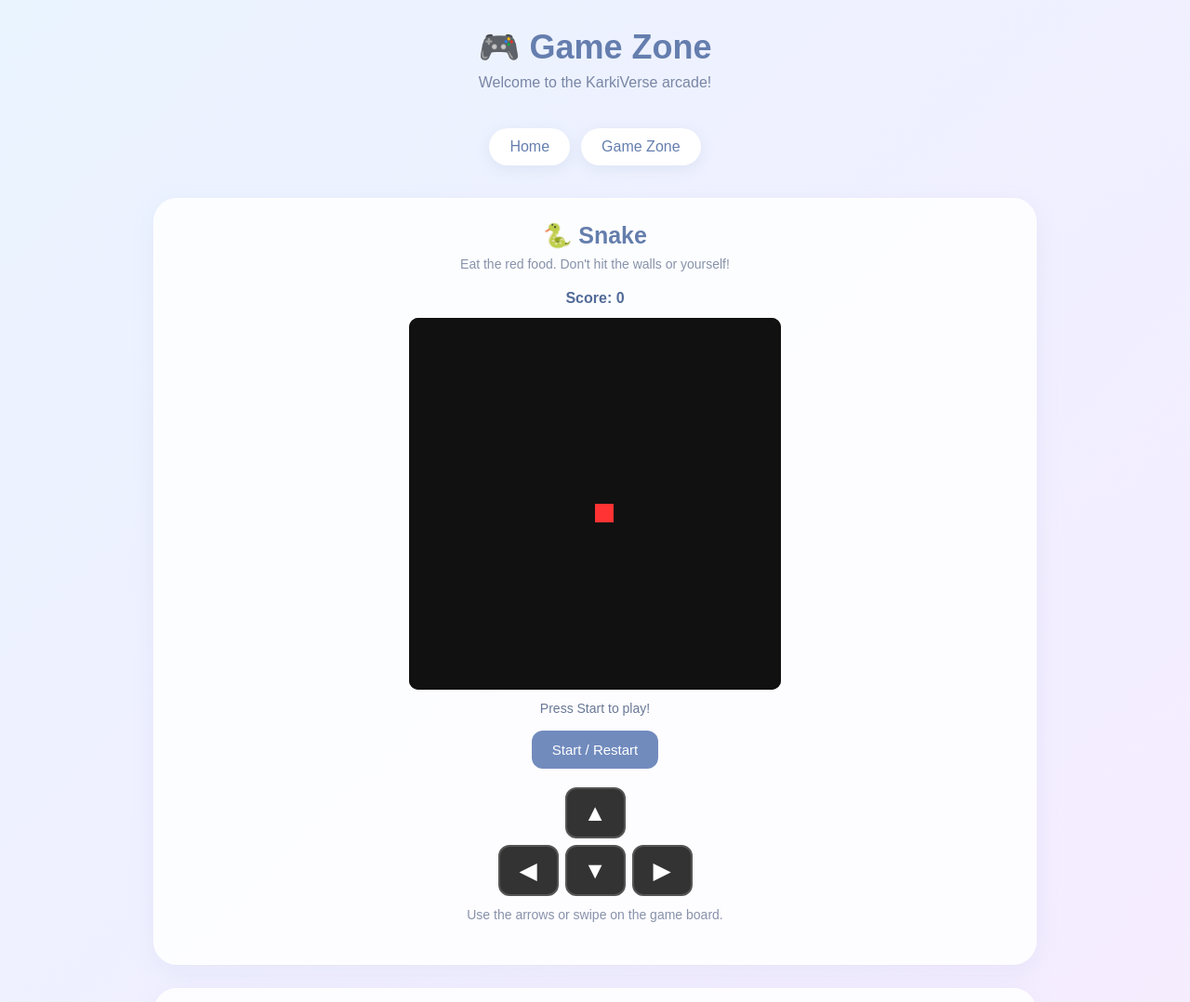
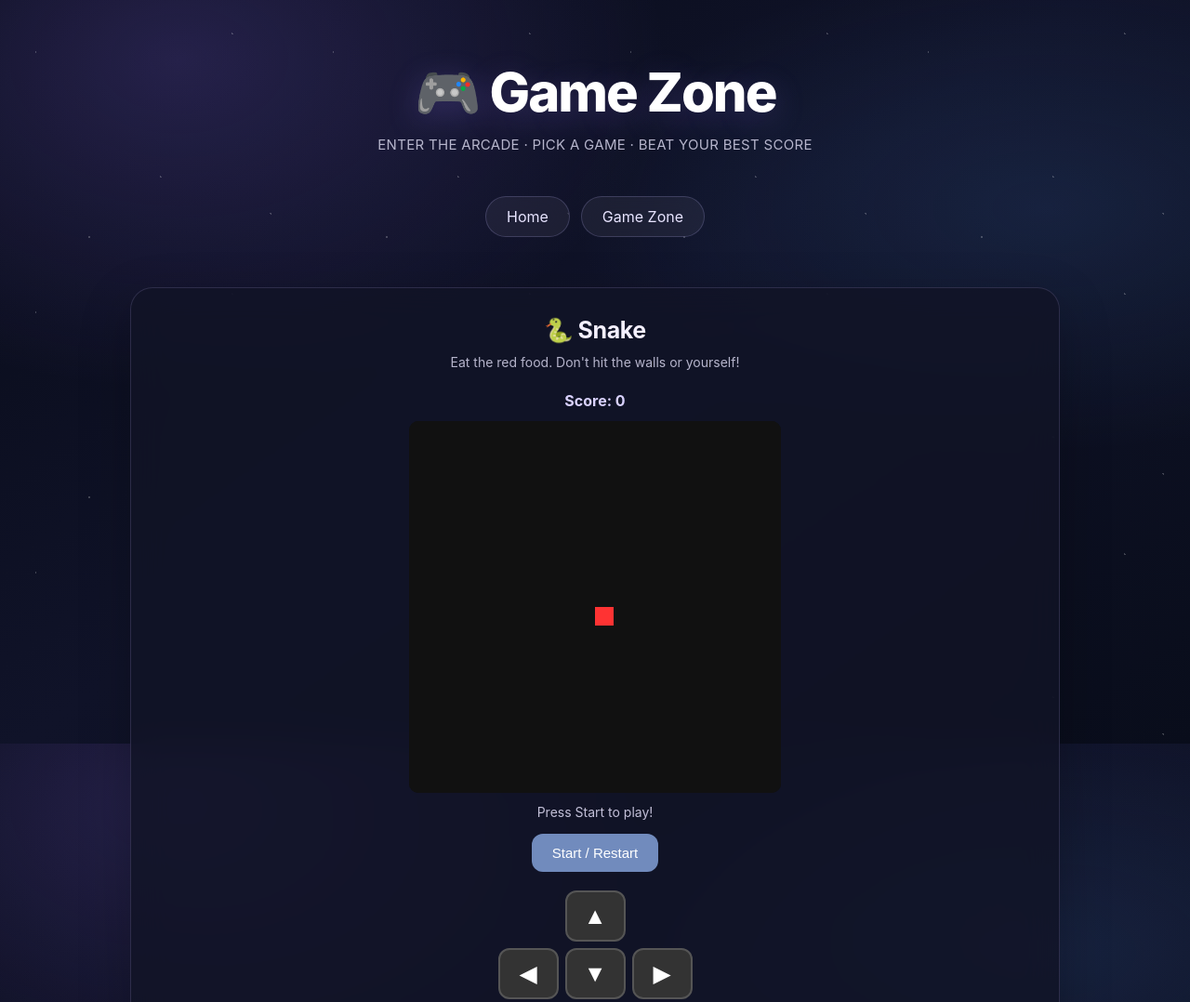
Before and after one commit to karkihubbb/karkiihub.github.io, a plain HTML site: page games.html in a window 1280 px wide. Shown: the top 1078 px of the page at 93% size. Drawn offline with Linux system fonts and the light colour scheme.

Commit message:
Update games.html

```diff
--- a/games.html
+++ b/games.html
@@ -1,3 +1,4 @@
+
 <!DOCTYPE html>
 <html lang="en">
 <head>
@@ -12,71 +13,118 @@
   padding: 0;
 }
 
+:root {
+  color-scheme: dark;
+  --page-ink: #f3f2ff;
+  --muted-ink: #b6b5cc;
+  --panel: rgba(18, 20, 39, 0.82);
+  --panel-border: rgba(190, 178, 255, 0.16);
+}
+
 body {
-  font-family: Arial, sans-serif;
-  background: linear-gradient(135deg,#eaf4ff,#f4edff,#fff0f5);
-  color: #34415c;
+  font-family: Inter, "Segoe UI", Arial, sans-serif;
+  color: var(--page-ink);
   min-height: 100vh;
+  overflow-x: hidden;
+  background:
+    radial-gradient(ellipse at 15% 8%, rgba(94, 75, 170, .32), transparent 34%),
+    radial-gradient(ellipse at 88% 28%, rgba(53, 91, 150, .22), transparent 32%),
+    linear-gradient(145deg, #080b18 0%, #101329 48%, #090d1b 100%);
+  background-attachment: fixed;
+}
+
+body::before {
+  content: "";
+  position: fixed;
+  inset: 0;
+  pointer-events: none;
+  opacity: .22;
+  background-image:
+    radial-gradient(1px 1px at 12% 20%, #fff 98%, transparent),
+    radial-gradient(1px 1px at 78% 13%, #fff 98%, transparent),
+    radial-gradient(1px 1px at 54% 68%, #fff 98%, transparent),
+    radial-gradient(1px 1px at 91% 82%, #fff 98%, transparent),
+    radial-gradient(1px 1px at 30% 91%, #fff 98%, transparent);
+  background-size: 320px 280px;
 }
 
 header {
+  position: relative;
   text-align: center;
-  padding: 30px 15px;
+  padding: 64px 18px 34px;
 }
 
 header h1 {
-  font-size: 36px;
-  color: #657eae;
+  color: #fff;
+  font-size: clamp(36px, 6vw, 58px);
+  font-weight: 800;
+  letter-spacing: -2px;
+  text-shadow: 0 8px 35px rgba(151, 123, 255, .24);
 }
 
 header p {
-  margin-top: 8px;
-  color: #7886a5;
+  margin-top: 12px;
+  color: var(--muted-ink);
+  font-size: 15px;
+  letter-spacing: .3px;
 }
 
 nav {
+  position: relative;
   display: flex;
   justify-content: center;
   gap: 12px;
   flex-wrap: wrap;
-  padding: 10px;
+  padding: 12px 18px 30px;
 }
 
 nav a {
   text-decoration: none;
-  background: white;
-  color: #657eae;
+  color: #e8e4ff;
   padding: 11px 22px;
-  border-radius: 25px;
-  box-shadow: 0 4px 15px #b9c8df55;
+  border: 1px solid rgba(195, 184, 255, .2);
+  border-radius: 999px;
+  background: rgba(255, 255, 255, .055);
+  backdrop-filter: blur(14px);
+  transition: .2s ease;
+}
+
+nav a:hover {
+  background: rgba(167, 139, 250, .18);
+  border-color: rgba(190, 170, 255, .55);
+  transform: translateY(-2px);
 }
 
 main {
-  width: min(950px,94%);
-  margin: auto;
-  padding-bottom: 50px;
+  position: relative;
+  width: min(1000px, 92%);
+  margin: 0 auto;
+  padding-bottom: 58px;
 }
 
 .game {
-  background: #ffffffd9;
-  border: 1px solid #ffffff;
-  border-radius: 25px;
-  padding: 25px 15px;
-  margin: 25px 0;
+  background: var(--panel);
+  border: 1px solid var(--panel-border);
+  border-radius: 24px;
+  padding: 30px 18px;
+  margin: 24px 0;
   text-align: center;
-  box-shadow: 0 8px 25px #9aadd522;
+  box-shadow: 0 18px 55px rgba(0, 0, 0, .24);
+  backdrop-filter: blur(18px);
 }
 
 .game h2 {
-  color: #647eac;
-  margin-bottom: 8px;
+  color: #f4f0ff;
+  margin-bottom: 9px;
   font-size: 25px;
+  letter-spacing: -.4px;
 }
 
 .description {
-  color: #8792aa;
+  color: var(--muted-ink);
   margin-bottom: 20px;
   font-size: 14px;
+  line-height: 1.6;
 }
 
 .game-area {
@@ -93,6 +141,7 @@ canvas {
   touch-action: none;
 }
 
+/* Original game buttons */
 button {
   border: none;
   border-radius: 12px;
@@ -110,17 +159,16 @@ button:active {
 
 .score {
   font-weight: bold;
-  color: #526b98;
+  color: #d9d2ff;
 }
 
 .status {
-  color: #687895;
+  color: #c3c0d8;
   min-height: 20px;
   font-size: 14px;
 }
 
 /* SNAKE */
-
 #snakeCanvas {
   width: 400px;
   background: #111;
@@ -164,14 +212,12 @@ button:active {
 }
 
 /* FLAPPY BIRD */
-
 #flappyCanvas {
   width: 360px;
   background: #70c5ce;
 }
 
 /* 2048 */
-
 #board2048 {
   width: min(340px,95vw);
   aspect-ratio: 1;
@@ -208,7 +254,6 @@ button:active {
 .tile[data-value="2048"] {background:#edc22e;color:white;font-size:20px;}
 
 /* ROCK PAPER SCISSORS */
-
 .rps-buttons {
   display: flex;
   gap: 12px;
@@ -230,17 +275,35 @@ button:active {
 }
 
 footer {
+  position: relative;
   text-align: center;
-  color: #8994ac;
+  color: #9695b2;
   padding: 25px;
   font-size: 13px;
+  border-top: 1px solid rgba(190, 178, 255, .1);
 }
 
 @media(max-width:500px) {
-  header h1 {font-size:29px;}
-  .game {padding:20px 10px;}
-  #snakeCanvas {width: min(400px,90vw);}
-  #flappyCanvas {width: min(360px,90vw);}
+  header {
+    padding-top: 48px;
+  }
+
+  header h1 {
+    font-size: 34px;
+    letter-spacing: -1px;
+  }
+
+  .game {
+    padding: 24px 10px;
+  }
+
+  #snakeCanvas {
+    width: min(400px,90vw);
+  }
+
+  #flappyCanvas {
+    width: min(360px,90vw);
+  }
 }
 </style>
 </head>
@@ -249,7 +312,7 @@ footer {
 
 <header>
   <h1>🎮 Game Zone</h1>
-  <p>Welcome to the KarkiVerse arcade!</p>
+  <p>ENTER THE ARCADE · PICK A GAME · BEAT YOUR BEST SCORE</p>
 </header>
 
 <nav>
@@ -258,8 +321,6 @@ footer {
 </nav>
 
 <main>
-
-<!-- SNAKE -->
 
 <section class="game">
   <h2>🐍 Snake</h2>
@@ -282,8 +343,6 @@ footer {
   </div>
 </section>
 
-<!-- FLAPPY BIRD -->
-
 <section class="game">
   <h2>🐤 Flappy Bird</h2>
   <p class="description">Tap to fly through the pipes. Don't hit anything!</p>
@@ -298,8 +357,6 @@ footer {
   </div>
 </section>
 
-<!-- 2048 -->
-
 <section class="game">
   <h2>🔢 2048</h2>
   <p class="description">Combine matching numbers to reach 2048!</p>
@@ -312,8 +369,6 @@ footer {
     <p class="description">Phone: swipe in any direction. Laptop: use arrow keys.</p>
   </div>
 </section>
-
-<!-- ROCK PAPER SCISSORS -->
 
 <section class="game">
   <h2>✊ Rock Paper Scissors</h2>
@@ -505,7 +560,6 @@ function drawFlappy() {
   fctx.fillStyle = "#70c5ce";
   fctx.fillRect(0,0,360,480);
 
-  // Clouds
   fctx.fillStyle = "#ffffff";
   fctx.beginPath();
   fctx.arc(65,75,20,0,Math.PI*2);
@@ -519,7 +573,6 @@ function drawFlappy() {
   fctx.arc(293,142,17,0,Math.PI*2);
   fctx.fill();
 
-  // Pipes
   pipes.forEach(p=>{
     fctx.fillStyle = "#73bf2e";
     fctx.fillRect(p.x,0,55,p.top);
@@ -530,25 +583,21 @@ function drawFlappy() {
     fctx.fillRect(p.x-4,p.bottom,63,18);
   });
 
-  // Ground
   fctx.fillStyle = "#ded895";
   fctx.fillRect(0,460,360,20);
   fctx.fillStyle = "#8bc34a";
   fctx.fillRect(0,455,360,7);
 
-  // Bird body
   fctx.fillStyle = "#ffdf00";
   fctx.beginPath();
   fctx.arc(bird.x,bird.y,15,0,Math.PI*2);
   fctx.fill();
 
-  // Wing
   fctx.fillStyle = "#f4a900";
   fctx.beginPath();
   fctx.ellipse(bird.x-5,bird.y+5,8,5,-.3,0,Math.PI*2);
   fctx.fill();
 
-  // Eye
   fctx.fillStyle = "white";
   fctx.beginPath();
   fctx.arc(bird.x+6,bird.y-6,5,0,Math.PI*2);
@@ -559,7 +608,6 @@ function drawFlappy() {
   fctx.arc(bird.x+8,bird.y-6,2,0,Math.PI*2);
   fctx.fill();
 
-  // Beak
   fctx.fillStyle = "#ff7800";
   fctx.beginPath();
   fctx.moveTo(bird.x+12,bird.y);
```
